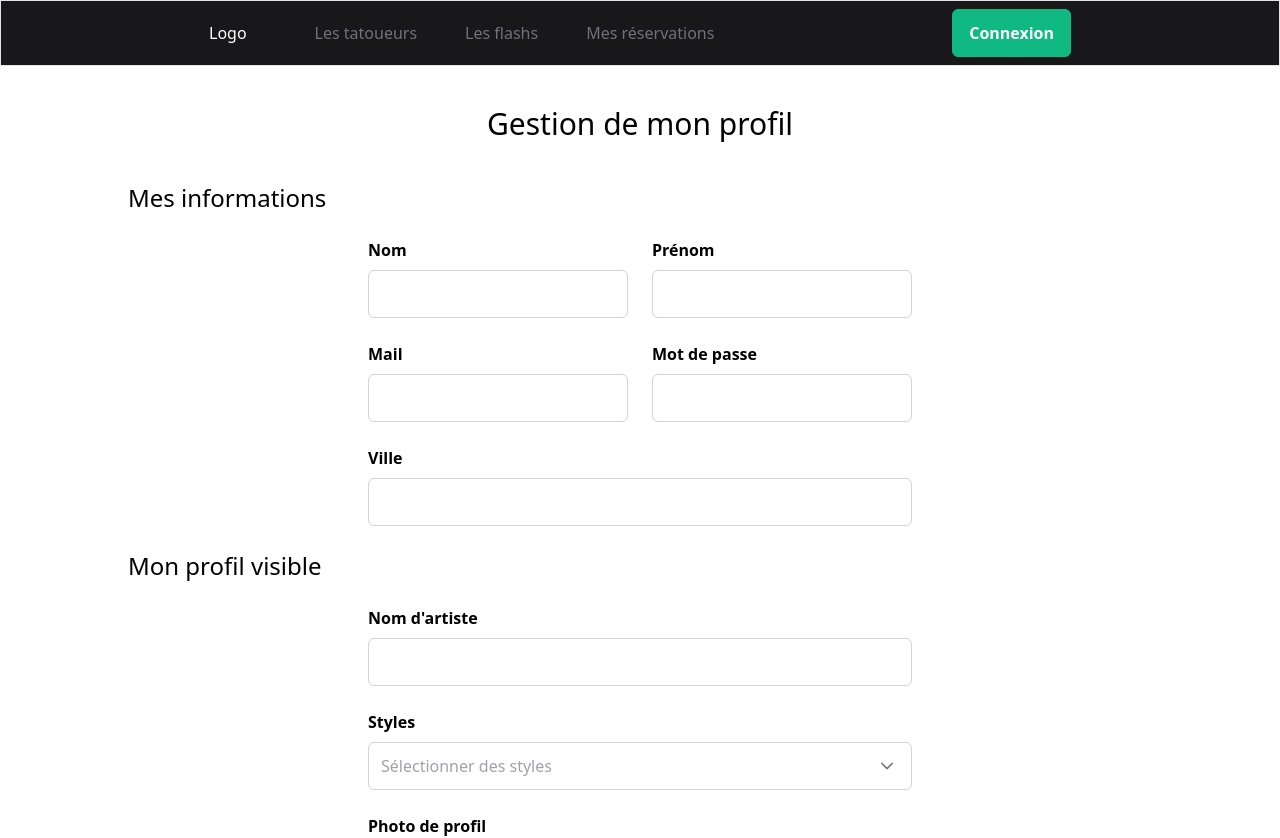
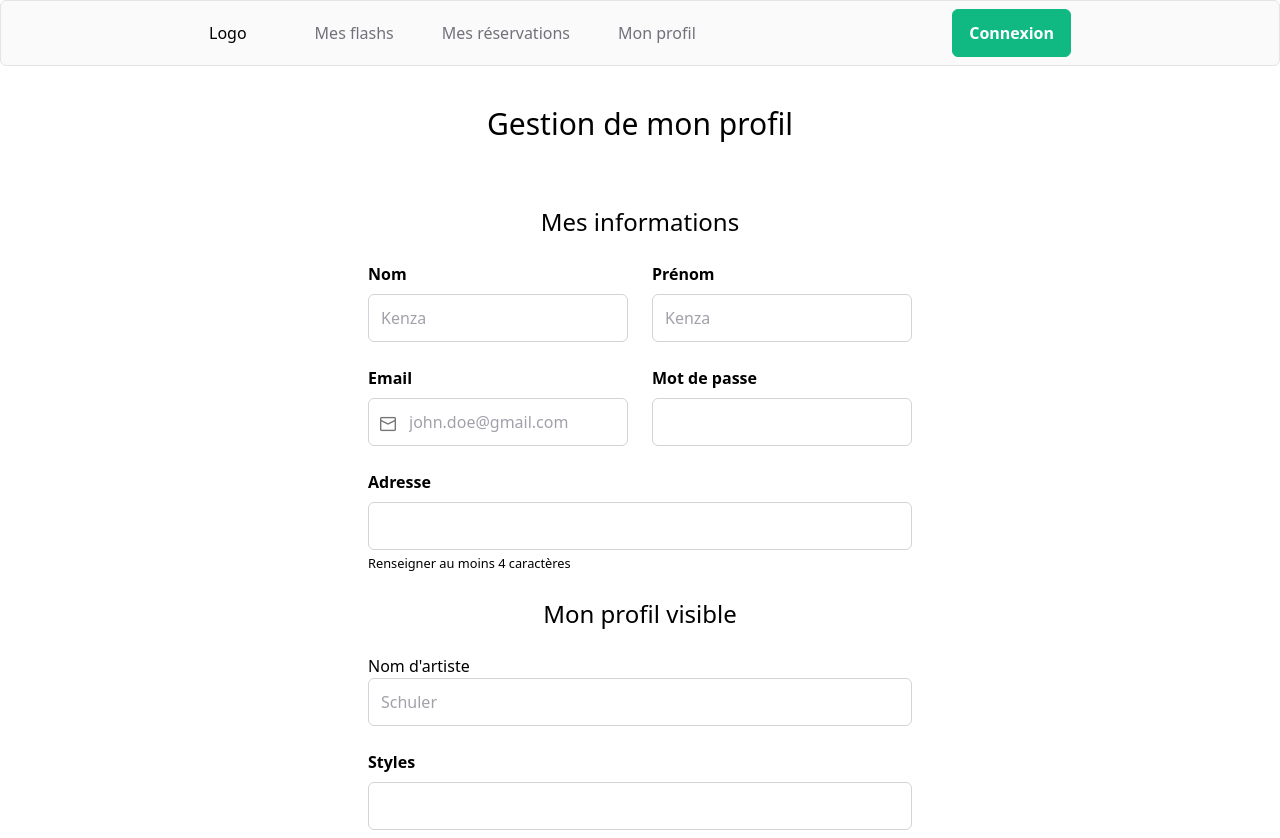
Before and after one commit to BlueSkunka/flash-art, a Vue app in the folder front/: page /admin/profil in a window 1280 px wide. Shown: the top 838 px of the page. Built offline with nearby package versions, Linux system fonts and the light colour scheme.

Commit message:
formulaire profil admin

```diff
--- a/front/src/layouts/AppLayout.vue
+++ b/front/src/layouts/AppLayout.vue
@@ -14,7 +14,7 @@ import BaseLayout from "./BaseLayout.vue";
 export default defineComponent({
   name: "AppLayout",
   setup() {
-    const admin = ref(false);
+    const admin = ref(true);
     const layout = shallowRef(admin.value? AdminLayout : BaseLayout);
     return {layout};
   }
--- a/front/src/layouts/BaseLayout.vue
+++ b/front/src/layouts/BaseLayout.vue
@@ -1,9 +1,9 @@
 <template>
   <Menubar :model="items" class="px-52 bg-zinc-900 m-0 rounded-none text-white">
     <template #start>
-      <div class="mr-10" @click="goHome">
+      <button class="mr-10" @click="goHome">
         <h1>Logo</h1>
-      </div>
+      </button>
     </template>
     <template #item="{ item, props }">
       <a v-ripple class="flex items-center" v-bind="props.action">
--- a/front/src/main.ts
+++ b/front/src/main.ts
@@ -42,6 +42,8 @@ import Image from "primevue/image";
 import Textarea from "primevue/textarea";
 import Message from "primevue/message";
 import ProgressSpinner from "primevue/progressspinner";
+import Calendar from 'primevue/calendar';
+import Slider from 'primevue/slider';
 
 const app = createApp(App)
 
@@ -92,5 +94,8 @@ app.component("Image", Image);
 app.component("Textarea", Textarea);
 app.component("Message", Message);
 app.component("ProgressSpinner", ProgressSpinner);
+app.component("Calendar", Calendar)
+app.component("Slider", Slider)
+
 
 app.mount('#app')
--- a/front/src/views/FlashView.vue
+++ b/front/src/views/FlashView.vue
@@ -30,10 +30,6 @@
 
 <script setup>
 import { ref } from "vue";
-import MultiSelect from 'primevue/multiselect';
-import InputText from 'primevue/inputtext';
-import Slider from 'primevue/slider';
-import Calendar from 'primevue/calendar';
 
 const selectedCities = ref([]);
 const cities = ref([
--- a/front/src/views/admin/GestionProfilView.vue
+++ b/front/src/views/admin/GestionProfilView.vue
@@ -1,57 +1,263 @@
+<script setup lang="ts">
+import {computed, ref} from "vue";
+import {useToast} from "primevue/usetoast";
+import axios from "axios";
+import {useRouter} from "vue-router";
+import {useStylesStore} from "@/stores/styles";
+import {Address} from "@/entities/address";
+
+
+const router = useRouter()
+const toast = useToast();
+
+const stylesStore = useStylesStore()
+
+const styles: Style[] = computed(() => stylesStore.styles)
+
+const form = {
+  firstname: ref(""),
+  lastname: ref(""),
+  email: ref(""),
+  password: ref(""),
+  surname: ref(""),
+  place: ref<Address | null>(null),
+  links: ref<Link[]>([]),
+  styles: ref<string[]>([]),
+}
+
+const isPasswordValid = ref(false);
+const isEmailValid = ref(false)
+const isFirstnameValid = ref(false)
+const isLastnameValid = ref(false)
+const isSurnameValid = ref(false)
+const isPlaceValid = ref(false)
+const isLinksValid = ref(false)
+const isStylesValid = ref(false)
+
+const hasBeenSubmit = ref(false)
+
+const search = async (event) => {
+  await stylesStore.findAll(event.query)
+}
+
+const addresses = ref<Address[]>([])
+
+async function findAddress(event) {
+  if (event.query.length > 3) {
+    const url = new URL("https://api-adresse.data.gouv.fr/search/")
+    url.searchParams.set("q", event.query)
+
+    addresses.value = await axios.get(url.href)
+        .then(response => {
+          const data = response.data
+          const dataAddress: Address[] = []
+          data.features.forEach((item: any) => {
+            const address = new Address(
+                {
+                  long: item.geometry.coordinates[0],
+                  lat: item.geometry.coordinates[1]
+                },
+                item.properties.label
+            )
+
+            dataAddress.push(address)
+          })
+
+          return dataAddress
+        })
+        .catch(error => console.log(error))
+  }
+}
+
+function addLink() {
+  form.links.value.push({
+    name: "",
+    url: ""
+  })
+}
+
+function deleteLink(index: number) {
+  form.links.value.splice(index, 1)
+}
+
+async function submit(e: Event) {
+  e.preventDefault()
+  hasBeenSubmit.value = true
+
+  if (form.firstname.value.trim() !== '') {
+    isFirstnameValid.value = true
+  }
+
+  if (form.lastname.value.trim() !== '') {
+    isLastnameValid.value = true
+  }
+
+  // validation du formulaire
+  if (String(form.email.value)
+      .toLowerCase()
+      .match(
+          /^(([^<>()[\]\\.,;:\s@"]+(\.[^<>()[\]\\.,;:\s@"]+)*)|.(".+"))@((\[[0-9]{1,3}\.[0-9]{1,3}\.[0-9]{1,3}\.[0-9]{1,3}\])|(([a-zA-Z\-0-9]+\.)+[a-zA-Z]{2,}))$/
+      )) {
+    isEmailValid.value = true
+  }
+
+  if (form.password.value.trim() !== '') {
+    isPasswordValid.value = true
+  }
+
+  if (form.surname.value.trim() !== '') {
+    isSurnameValid.value = true
+  }
+
+  if (form.place.value !== null && form.place.value.label.trim() !== '') {
+    isPlaceValid.value = true
+  }
+
+  if (form.links.value.length > 0) {
+    isLinksValid.value = true
+  }
+
+  if (form.styles.value.filter((item, index) => form.links.value.indexOf(item) !== index).length > 0) {
+    isStylesValid.value = true
+  }
+
+
+  // Inscription
+  if (
+      isFirstnameValid.value &&
+      isLastnameValid.value &&
+      isEmailValid.value &&
+      isPasswordValid.value &&
+      isSurnameValid.value &&
+      isPlaceValid.value &&
+      isLinksValid.value &&
+      isStylesValid.value
+  ) {
+    const isRegistered = await axios.post(
+        import.meta.env.VITE_BACKEND_URL + "/tattooers/register",
+        {
+          firstname: form.firstname.value,
+          lastname: form.lastname.value,
+          email: form.email.value,
+          password: form.password.value,
+          surname: form.surname.value,
+          place: form.place.value?.label,
+          links: form.links.value,
+          styles: form.styles.value,
+          location: {
+            type: "Point",
+            coordinates: [
+              form.place.value?.coordinates.long,
+              form.place.value?.coordinates.lat,
+            ]
+          },
+        }
+    )
+        .then(response => {
+          return response.status === 201
+        })
+        .catch(error => {
+          if (error.response.status === 409) {
+            toast.add({
+              severity: 'error',
+              summary: 'Compte existant',
+              detail: 'Un compte avec cette adresse existe déjà !',
+              life: 3000
+            });
+          } else {
+            console.log(error)
+          }
+        })
+
+    if (isRegistered) {
+      router.push({name: 'login', query: {isRegistered: '1'}})
+    }
+  } else {
+    toast.add({
+      severity: 'error',
+      summary: 'Formulaire invalide',
+      detail: 'Le formulaire est invalide merci de remplir tous les champs et d\'avoir un mail valide',
+      life: 3000
+    });
+  }
+}
+</script>
+
 <template>
-  <div class="container mx-auto px-32">
+  <Toast/>
+
+  <form @submit="submit">
+    <div class="container mx-auto px-32 items-center flex flex-col">
         <h1 class="text-3xl my-10 text-center">Gestion de mon profil</h1>
-
         <h2 class="text-2xl my-6">Mes informations</h2>
 
         <div class="container mx-auto px-60">
             <div class="flex flex-col gap-6 w-full sm:w-auto">
+
                 <div class="flex flex-col sm:flex-row sm:items-center gap-6">
                     <div class="flex-auto">
-                  <label for="firstname" class="block font-semibold mb-2">Nom</label>
-                  <InputText id="firstname" class="w-full" />
+                        <label for="lastname" class="block font-semibold mb-2">Nom</label>
+                        <InputText type="text" v-model="form.lastname.value" placeholder="Kenza" id="lastname" class="w-full" v-if="!isLastnameValid && hasBeenSubmit" invalid />
+                        <InputText type="text" id="lastname" v-model="form.lastname.value" v-else placeholder="Kenza" class="w-full"/>
                     </div>
                     <div class="flex-auto">
-                  <label for="lastname" class="block font-semibold mb-2">Prénom</label>
-                  <InputText id="lastname" class="w-full" />
+                        <label for="firstname" class="block font-semibold mb-2">Prénom</label>
+                        <InputText type="text" id="firstname" v-model="form.firstname.value" placeholder="Kenza" class="w-full" v-if="!isFirstnameValid && hasBeenSubmit" invalid/>
+                        <InputText type="text" id="firstname" v-model="form.firstname.value" v-else placeholder="Kenza" class="w-full"/>
                     </div>
                 </div>
+
                 <div class="flex flex-col sm:flex-row sm:items-center gap-6">
                     <div class="flex-1">
                         <div class="flex-auto">
-                    <label for="mail" class="block font-semibold mb-2">Mail</label>
-                    <InputText id="mail" class="w-full" />
+                            <label for="email" class="block font-semibold mb-2">Email</label>
+                            <IconField iconPosition="left">
+                                <InputIcon>
+                                <i class="pi pi-envelope"/>
+                                </InputIcon>
+
+                                <InputText type="email" id="email" v-model="form.email.value" placeholder="john.doe@gmail.com" class="w-full" v-if="!isEmailValid && hasBeenSubmit" invalid/>
+                                <InputText type="email" id="email" v-model="form.email.value" v-else placeholder="john.doe@gmail.com" class="w-full"/>
+                            </IconField>
                         </div>
                     </div>
+
                     <div class="flex-1">
                         <div class="flex-auto">
                             <label for="password" class="block font-semibold mb-2">Mot de passe</label>
-                    <InputText id="password" class="w-full" />
-                </div>
-              </div>
-          </div>
-          <div class="flex-auto">
-              <label for="city" class="block font-semibold mb-2">Ville</label>
-              <InputText id="city" class="w-full" />
+                            <Password inputId="password" v-model="form.password.value" v-if="!isPasswordValid && hasBeenSubmit" class="w-full" invalid/>
+                            <Password inputId="password" v-model="form.password.value" v-else class="w-full" />
                         </div>
                     </div>
                 </div>
 
+                <div class="flex-auto">
+                    <label for="address" class="block font-semibold mb-2">Adresse</label>
+                    <AutoComplete inputClass="w-full" inputId="address" v-model="form.place.value" @complete="findAddress" optionLabel="label"
+                    :suggestions="addresses" v-if="!isPlaceValid && hasBeenSubmit" invalid class="w-full"/>
+                    <AutoComplete inputClass="w-full" inputId="address" v-model="form.place.value" @complete="findAddress"
+                    optionLabel="label" :suggestions="addresses" v-else class="w-full"/>
+                    <small>Renseigner au moins 4 caractères</small>
+                </div>
+
+            </div>
+        </div>
 
         <h2 class="text-2xl my-6">Mon profil visible</h2>
         <div class="container mx-auto px-60">
             <div class="flex flex-col gap-6 w-full sm:w-auto">
                 <div class="flex flex-col sm:flex-row sm:items-center gap-6">
                     <div class="flex-auto">
-                  <label for="pseudo" class="block font-semibold mb-2">Nom d'artiste</label>
-                  <InputText id="pseudo" class="w-full" />
+                        <label for="surname">Nom d'artiste</label>
+                        <InputText type="text" id="surname" v-model="form.surname.value" placeholder="Schuler" class="w-full" v-if="!isSurnameValid && hasBeenSubmit" invalid/>
+                        <InputText type="text" id="surname" v-model="form.surname.value" v-else placeholder="Schuler" class="w-full" />
                     </div>
                 </div>
                 <div class="flex flex-col sm:flex-row sm:items-center gap-6">
                     <div class="flex-auto">
-                  <label for="styles" class="block font-semibold mb-2">Styles</label>
-                  <MultiSelect id="styles" v-model="selectedStyles" display="chip" :options="styles" optionLabel="styles" filter placeholder="Sélectionner des styles"
-                  :maxSelectedLabels="10" class="w-full" />
+                        <label for="style" class="block font-semibold mb-2">Styles</label>
+                        <AutoComplete v-model="form.styles.value" fluid multiple @complete="search" optionLabel="name"
+                        :suggestions="styles" class="w-full"/>
                     </div>
                 </div>
                 <div class="flex flex-col sm:flex-row sm:items-center gap-6">
@@ -65,33 +271,36 @@
 
         <h2 class="text-2xl my-6">Mes réseaux</h2>
             <div class="container mx-auto px-60">
-
+                <label for="email">Liens</label>
+                <Message severity="error" v-if="!isLinksValid && hasBeenSubmit">Vous devez renseigner au moins un lien</Message>
+                <ul class="flex flex-col gap-5">
+                    <li v-for="(link, index) in form.links.value">
+                    <Panel :header="'Lien' + (index + 1)" :toggleable="true">
+                        <template #icons>
+                        <button type="button" class="p-panel-header-icon p-link mr-2" @click="deleteLink(index)">
+                            <span class="pi pi-trash"></span>
+                        </button>
+                        </template>
+                        <div class="flex flex-col gap-2">
+                        <label :for="'linkName' + (index + 1)">Nom du lien</label>
+                        <InputText type="text" :id="'linkName' + (index + 1)" v-model="link.name" placeholder="Instagram"/>
+                        </div>
+                        <div class="flex flex-col gap-2 mt-3">
+                        <label :for="'linkUrl' + (index + 1)">Url</label>
+                        <InputText type="text" :id="'linkUrl' + (index + 1)" v-model="link.url" placeholder="Instagram"/>
+                        </div>
+                    </Panel>
+                    </li>
+                </ul>
+                <Button label="Ajouter un lien" @click="addLink" class="w-fit"/>
+            </div>
+            <Button type="submit" label="S'inscrire" class="mt-5"/>
     </div>
 
-</div>
+  </form>
+
 </template>
 
-<script setup>
-import { ref } from "vue";
+<style scoped>
 
-const selectedStyles = ref();
-const styles = ref([
-    { name: 'Style 1', code: 'STY1' },
-    { name: 'Style 2', code: 'STY2' },
-    { name: 'Style 3', code: 'STY3' },
-    { name: 'Style 4', code: 'STY4' },
-    { name: 'Style 5', code: 'STY5' }
-]);
-
-const customBase64Uploader = async (event) => {
-    const file = event.files[0];
-    const reader = new FileReader();
-    let blob = await fetch(file.objectURL).then((r) => r.blob()); //blob:url
-
-    reader.readAsDataURL(blob);
-
-    reader.onloadend = function () {
-        const base64data = reader.result;
-    };
-};
-</script>
+</style>
```
Lines whose indentation alone changed are shown as unchanged.
